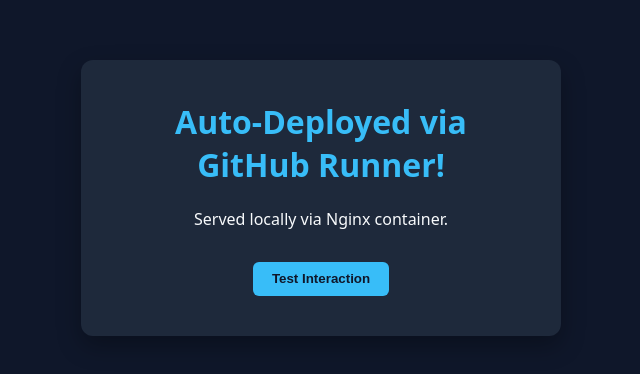
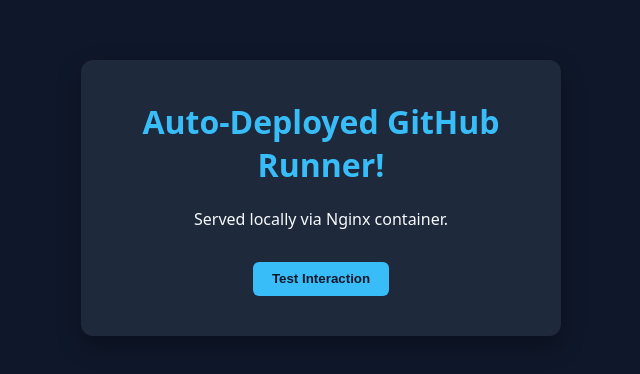
Before and after one commit to Nikhilmore2026/my-single-page, a plain HTML site: page index.html in a window 1280 px wide. Shown: the part 202-576 px from the top of the page, without its empty margins (319-959 px from the left). Drawn offline with Linux system fonts and the light colour scheme.

Commit message:
Test automatic CI/CD deployment

```diff
--- a/index.html
+++ b/index.html
@@ -38,7 +38,7 @@
 </head>
 <body>
   <div class="card">
-    <h1>Auto-Deployed via GitHub Runner!</h1>
+    <h1>Auto-Deployed  GitHub Runner!</h1>
     <p id="status">Served locally via Nginx container.</p>
     <button onclick="document.getElementById('status').textContent = 'Interactive JS works!'">
       Test Interaction
```
